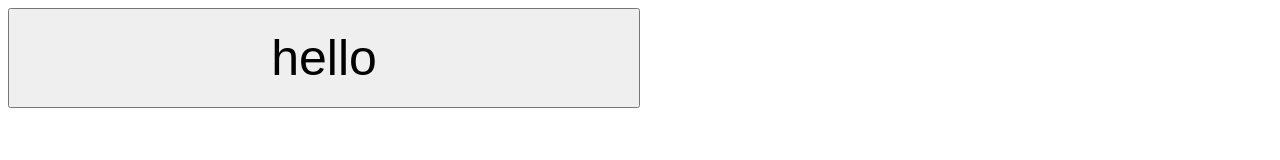
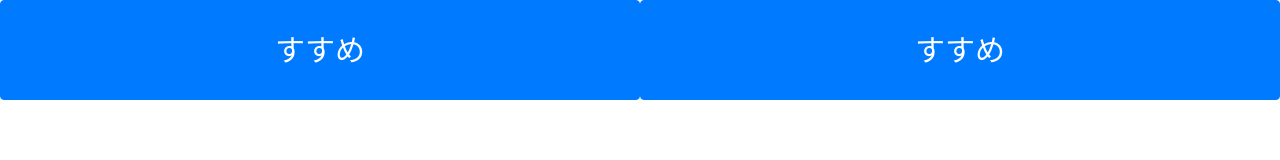
Before and after one commit to obniz/obniz-parts-kits, a website: page ui/sample.html in a window 1280 px wide. Drawn offline with nearby package versions, Linux system fonts and the light colour scheme.

Commit message:
change button style

```diff
--- a/ui/index.js
+++ b/ui/index.js
@@ -24,7 +24,8 @@ class ObnizButton {
     var output = document.getElementById("OBNIZ_OUTPUT");
     var button = document.createElement("button");
     button.id = 'obniz_button_'+this.no;
-    button.style = "width:"+this.width[this.size]+";height:100px;font-size:50px;";
+    button.style = "width:"+this.width[this.size]+";height:100px;font-size:30px;";
+    button.className="btn btn-primary";
     button.innerText = this.text;
     output.appendChild(button);
     $("#obniz_button_"+this.no).on('touchstart mousedown', ()=>{
--- a/ui/sample.html
+++ b/ui/sample.html
@@ -3,7 +3,9 @@
 <head>
   <meta charset="UTF-8">
   <title>Sample</title>
+  <meta name="viewport" content="width=device-width, initial-scale=1">
   <script src="https://obniz.io/js/jquery-3.2.1.min.js"></script>
+  <link rel="stylesheet" href="https://stackpath.bootstrapcdn.com/bootstrap/4.1.1/css/bootstrap.min.css" integrity="sha384-WskhaSGFgHYWDcbwN70/dfYBj47jz9qbsMId/iRN3ewGhXQFZCSftd1LZCfmhktB" crossorigin="anonymous">
   <script src="index.js"></script>
 
 </head>
@@ -11,9 +13,12 @@
 
 <div id="OBNIZ_OUTPUT"></div>
 
+
 <script>
   (async function(){
-    var button = new ObnizButton("hello");
+    var button = new ObnizButton("すすめ");
+
+    var button2 = new ObnizButton("すすめ");
 
     while(1){
       if(button.isClicked()){
```
